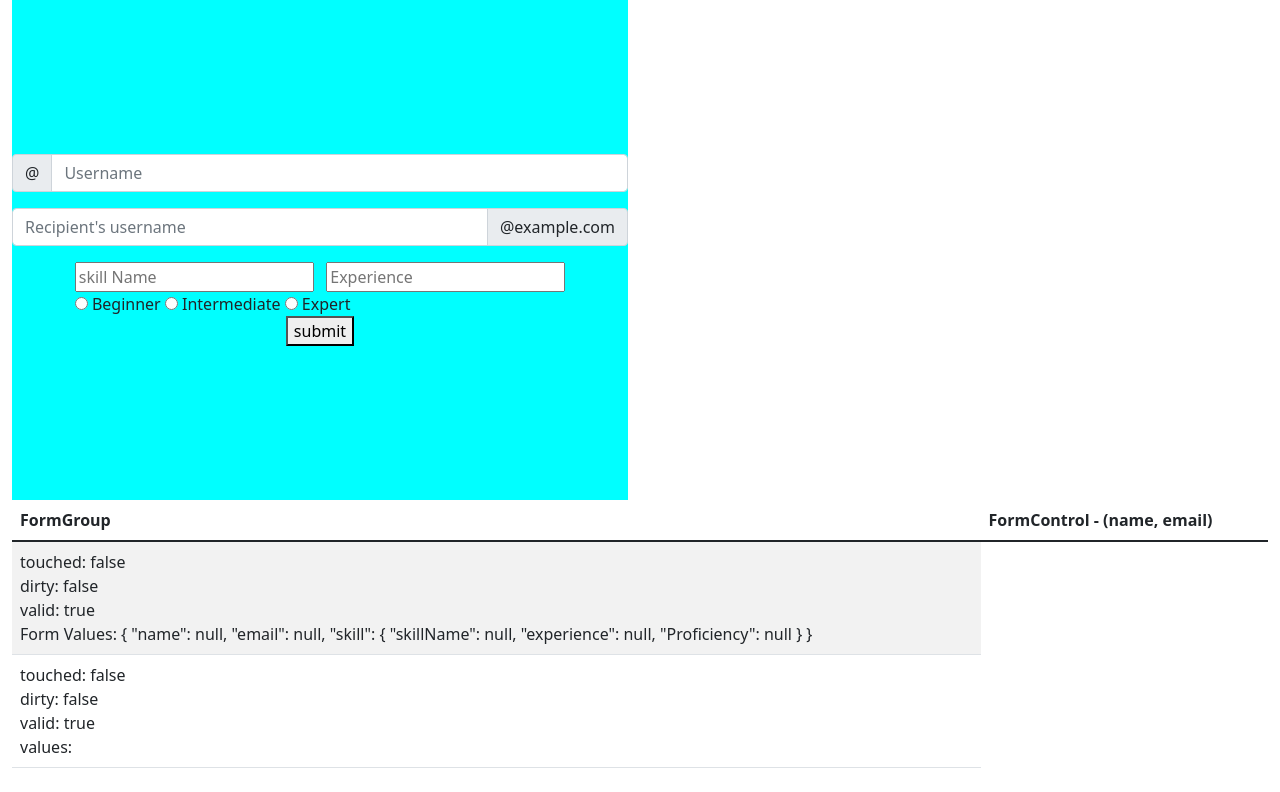
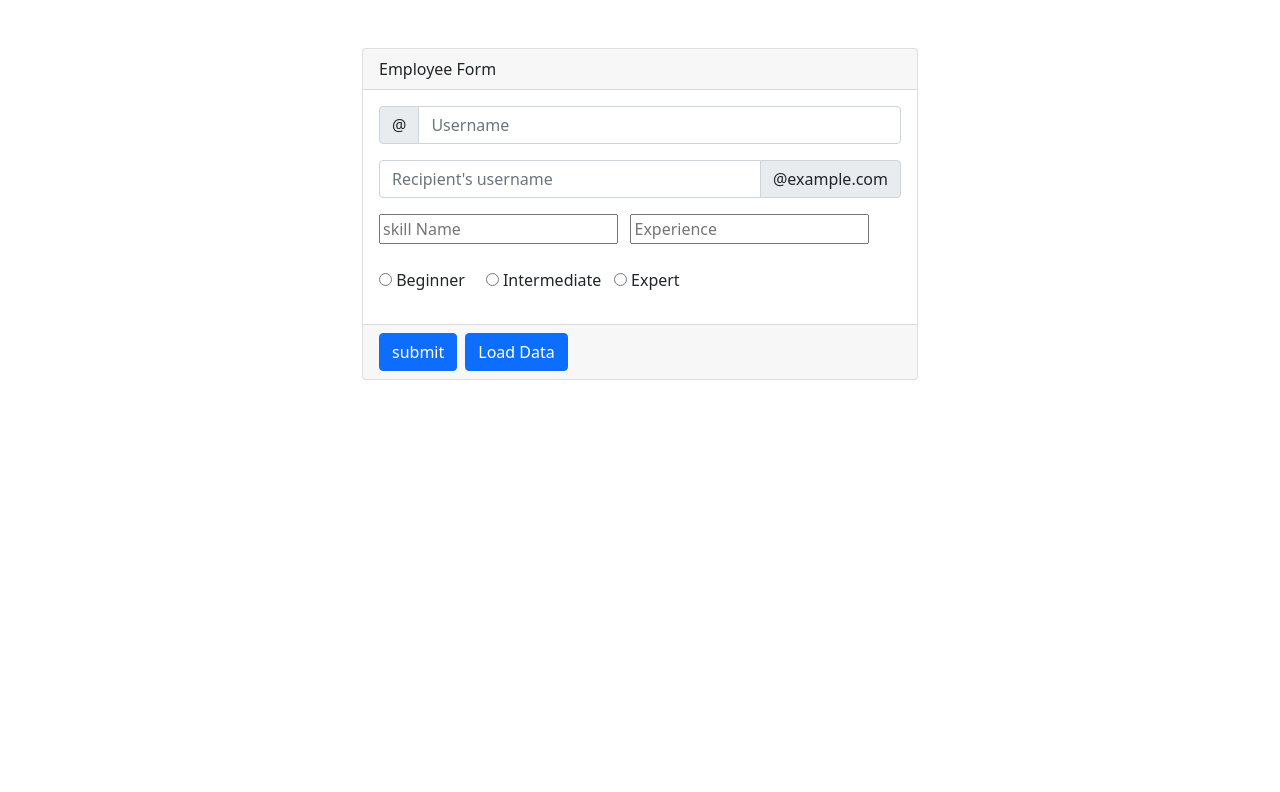
Before and after one commit to tveeru/angular_Topics, an Angular app: page / in a window 1280 px wide. Shown: the top 792 px of the page. Built offline with nearby package versions, Linux system fonts and the light colour scheme.

Commit message:
setValue and patchValue

```diff
--- a/src/app/app.component.css
+++ b/src/app/app.component.css
@@ -1,15 +1,11 @@
-.form-align{
+ .emform{
   background-color: aqua;
-  /* left: 50%;
+/*  left: 50%;
   top: 50%;
-  /* width: 100%;
+   width: 100%;
   position: absolute;
-  transform: translate(-50%,-50%); */
+  transform: translate(-50%,-50%);
 
-  height:500px;
-  display: flex;
-  justify-content: center;
-  align-items: center;
-  flex-direction: column;
+*/
 
 }
--- a/src/app/app.component.html
+++ b/src/app/app.component.html
@@ -18,33 +18,56 @@
 
 -->
 <div class="container-fluid">
-  <div class="row align-items-center">
-    <div class="col-lg-6">
-      <form  ngClass="form-align" [formGroup]="employeeForm" (ngSubmit)="onSubmit()">
+  <div class="row align-items-center m-5">
+    <div class="col-lg-6 offset-md-3">
+      <form [formGroup]="employeeForm" (ngSubmit)="onSubmit()">
+        <div class="card">
+          <div class="card-header">
+            Employee Form
+          </div>
+          <div class="card-body">
+
+
             <div class="input-group mb-3">
               <span class="input-group-text" id="basic-addon1">@</span>
-          <input type="text"  formControlName="name" class="form-control" placeholder="Username" aria-label="Username" aria-describedby="basic-addon1">
+              <input type="text" formControlName="name" class="form-control" placeholder="Username"
+                aria-label="Username" aria-describedby="basic-addon1">
             </div>
 
             <div class="input-group mb-3">
-          <input type="text"  formControlName="email" class="form-control" placeholder="Recipient's username" aria-label="Recipient's username" aria-describedby="basic-addon2">
+              <input type="text" formControlName="email" class="form-control" placeholder="Recipient's username"
+                aria-label="Recipient's username" aria-describedby="basic-addon2">
               <span class="input-group-text" id="basic-addon2">@example.com</span>
             </div>
 
-        <div formGroupName="skill">
+            <div formGroupName="skill" class="mb-3">
               <input type="text" formControlName="skillName" placeholder="skill Name" /> &nbsp;
-          <input type="text" formControlName="experience" placeholder="Experience" /><br/>
-          <input id="Proficiency" type="radio" value="beginner" formControlName="Proficiency"/>&nbsp;Beginner
-          <input id="Proficiency" type="radio" value="Intermediate" formControlName="Proficiency"/>&nbsp;Intermediate
-          <input id="Proficiency" type="radio" value="Expert" formControlName="Proficiency"/>&nbsp;Expert
+              <input type="text" formControlName="experience" placeholder="Experience" /><br /><br />
+              <input type="radio" value="beginner" formControlName="Proficiency" />&nbsp;Beginner
+              &nbsp; &nbsp;
+              <input  type="radio" value="Intermediate"
+                formControlName="Proficiency" />&nbsp;Intermediate&nbsp;&nbsp;
+              <input type="radio" value="Expert" formControlName="Proficiency" />&nbsp;Expert
 
             </div>
-        <button>submit</button>
+
+          </div>
+          <div class="card-footer">
+            <div class="d-grid gap-2 d-md-flex justify-content-start">
+              <button class="btn btn-primary">submit</button>
+              <button class="btn btn-primary" (click)="onLoadData()">Load Data</button>
+            </div>
+          </div>
+
+        </div>
+
       </form>
 
 
+
+
     </div>
-    <div class="col-md-12">
+    <!-- <div class="col-md-12">
       <table class="table table-striped">
         <thead>
           <tr>
@@ -80,6 +103,6 @@
         </tbody>
       </table>
 
+    </div> -->
   </div>
 </div>
-</div>
--- a/src/app/app.component.ts
+++ b/src/app/app.component.ts
@@ -27,4 +27,30 @@ this.employeeForm = new FormGroup({
 onSubmit(){
   console.log(this.employeeForm.value);
 }
+
+/* Setting values to the form */
+onLoadData(){
+  /* Set the values */
+  this.employeeForm.setValue({
+    name: "veeranajaneyulu",
+    email: "veer@gmail.com",
+    skill: {
+      skillName: "Angular",
+      experience: 4,
+      Proficiency:'Intermediate'
+    }
+  })
+
+  /* Patch the values */
+  this.employeeForm.patchValue({
+    name: "thondamalla",
+    email: "veerth@gmail.com",
+    // skill: {
+    //   skillName: "Angular",
+    //   experience: 4,
+    //   Proficiency:'Intermediate'
+    // }
+  })
+
 }
+}
```
Lines whose indentation alone changed are shown as unchanged.
